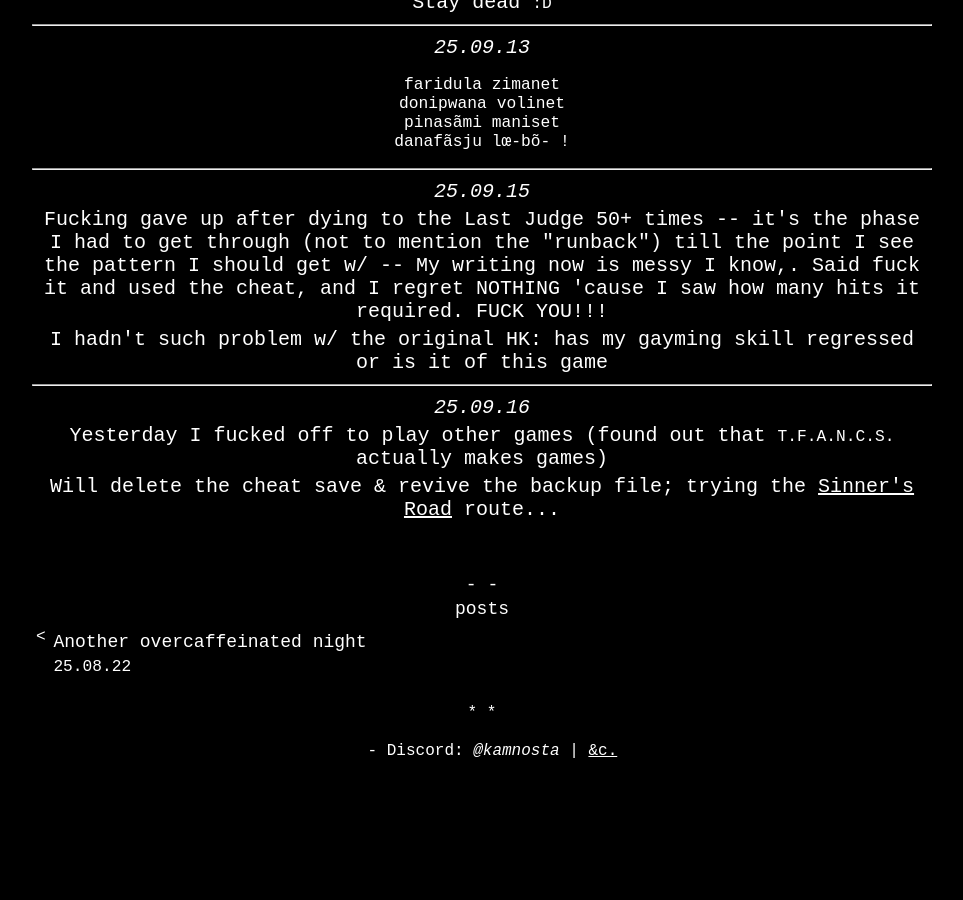
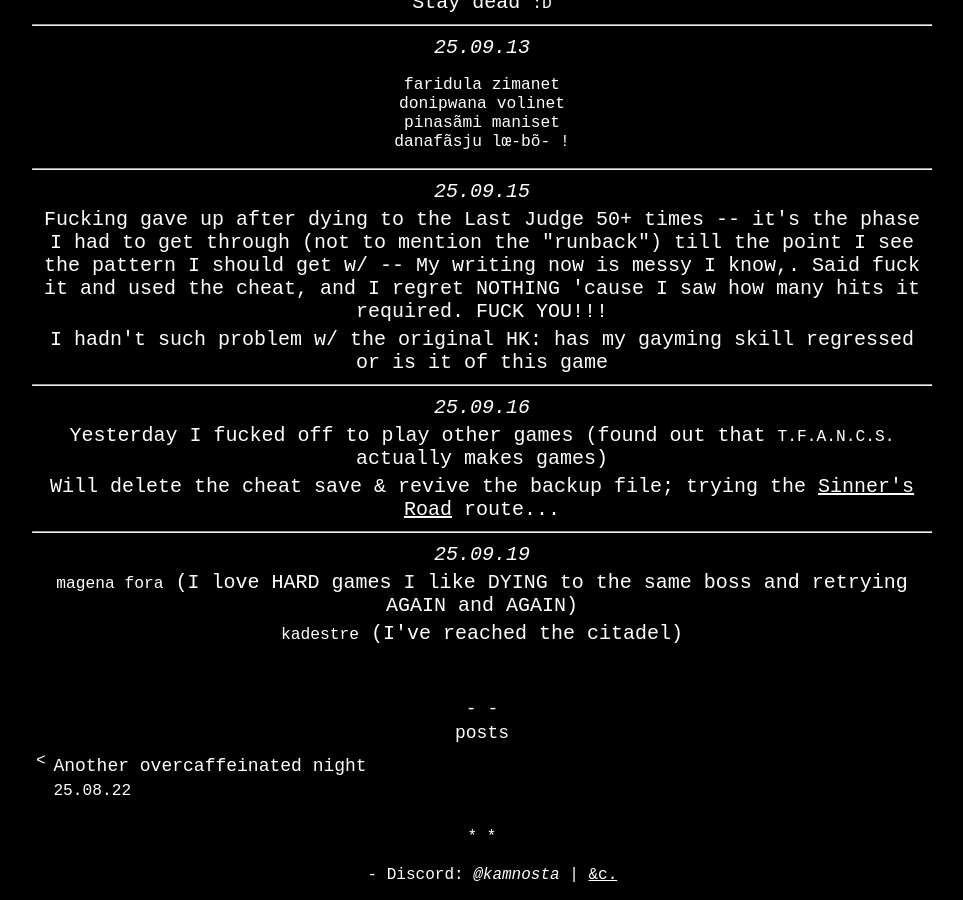
Before and after one commit to kamnosta/kamnosta.github.io, a Jekyll site: the page built from _posts/25-09-05-less-frequent-update-expected-cause.md, in a window 1280 px wide and 900 px high, scrolled down 1332 px. Shown: the whole window, without its empty margins (158-1121 px from the left). Built offline with Jekyll 4.4.1, drawn with Linux system fonts in a browser that asks for light colours; our own code applies the rules of GitHub Pages for plain Markdown files; before the commit the page ends 2108 px from its top, so only the background shows below that.

Commit message:
post ss update

```diff
--- a/_posts/25-09-05-less-frequent-update-expected-cause.md
+++ b/_posts/25-09-05-less-frequent-update-expected-cause.md
@@ -40,3 +40,11 @@ I hadn't such problem w/ the original HK: has my gayming skill regressed or is i
 Yesterday I fucked off to play other games (found out that `T.F.A.N.C.S.` actually makes games)
 
 Will delete the cheat save & revive the backup file; trying the [Sinner's Road](https://i.redd.it/jkcgohnx0u161.png) route...
+
+---
+
+*25.09.19*
+
+`magena fora` (I love HARD games I like DYING to the same boss and retrying AGAIN and AGAIN)
+
+`kadestre` (I've reached the citadel)
```
